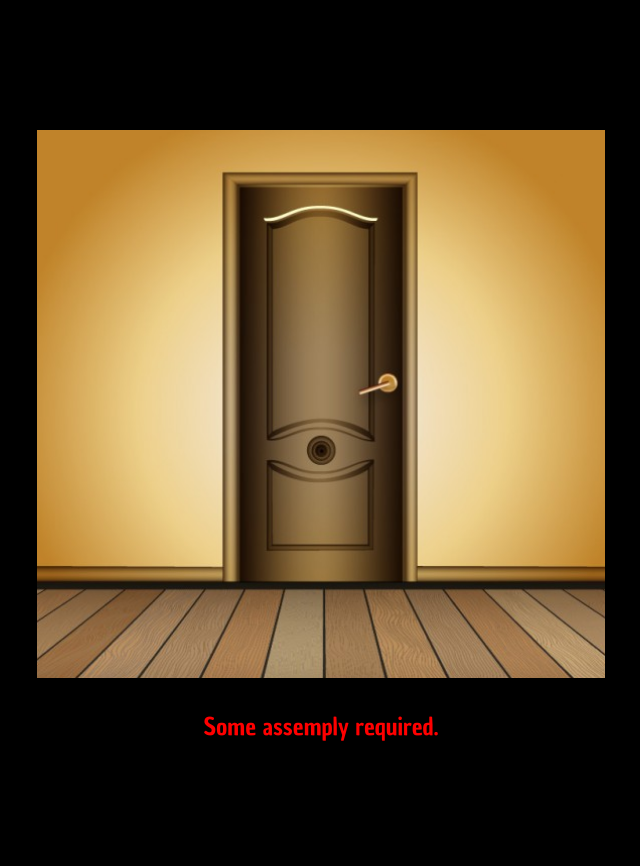
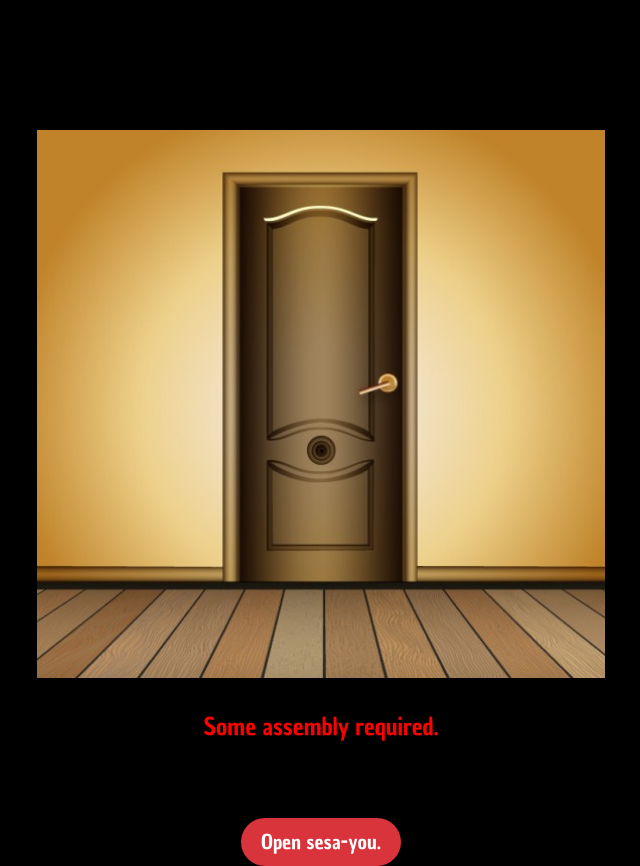
Before and after one commit to sanluyene/tpchristmas, a plain HTML site: page gifts.html in a window 1280 px wide. Shown: the whole page, without its empty margins (319-959 px from the left). Before the commit the page ends 824 px from the top, so only its background shows below. Drawn offline with Linux system fonts and the light colour scheme.

Commit message:
Update gifts.html
unlocked door (and misspell)

```diff
--- a/gifts.html
+++ b/gifts.html
@@ -19,9 +19,9 @@
 		<div id="main" class="container">
       <h1>&nbsp;</h1>
 			<img id="door" src="./images/door.png" onclick='alert("The door is locked")' />
-			<p>Some assemply required.</p>
+			<p>Some assembly required.</p>
 			<p>&nbsp;</p>
-			<!-- <a href="./snowflakes.html" class="btn">Open sesa-you.</a> -->
+			<a href="./snowflakes.html" class="btn">Open sesa-you.</a>
     </div>
 
     <script src="./js/jquery.js" type="text/javascript"></script>
```
